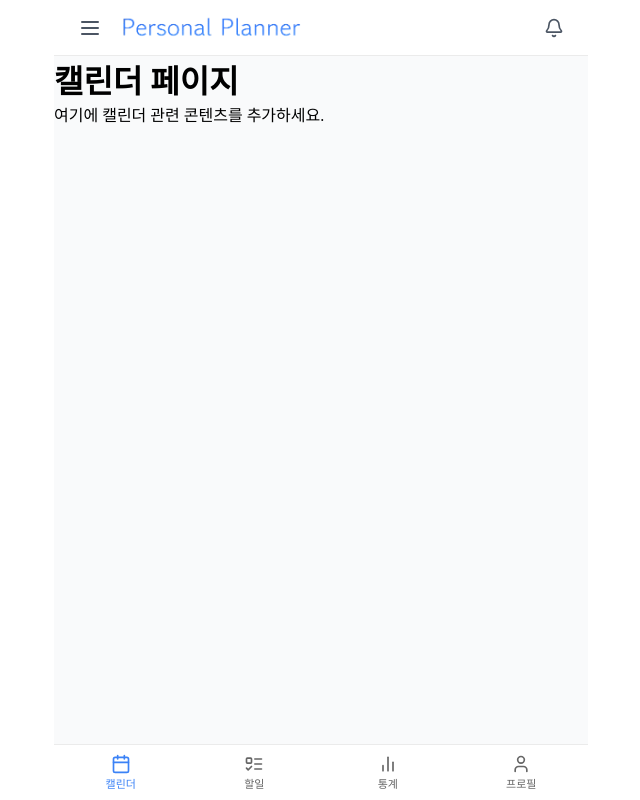
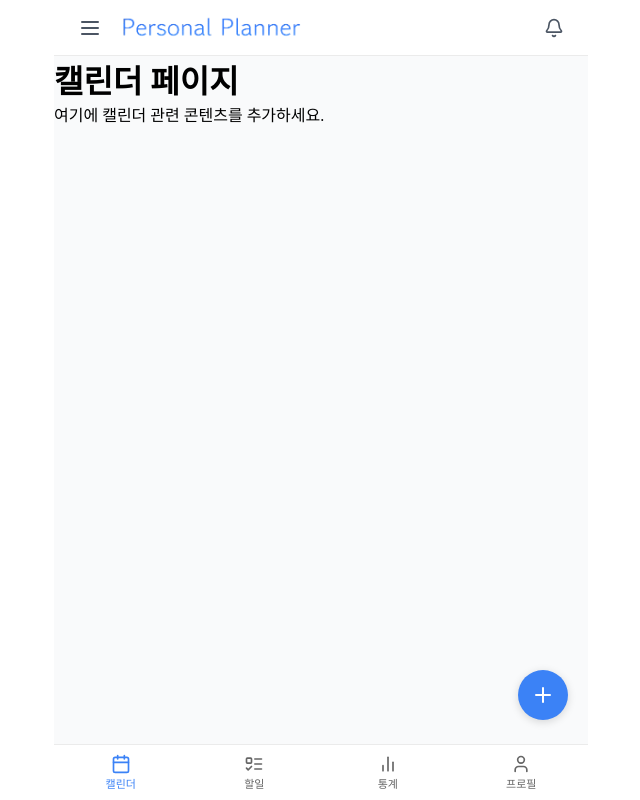
Before and after one commit to PG4-FinalProject/react-personal-planner, a React (Vite) app: page /calendar in a window 1280 px wide. Shown: the whole page, without its empty margins (319-959 px from the left). Built offline with nearby package versions, Linux system fonts and the light colour scheme.

Commit message:
feat: 플러스버튼 Content.tsx 내부로 삽입

```diff
--- a/src/components/common/PlusBtn.tsx
+++ b/src/components/common/PlusBtn.tsx
@@ -1,31 +1,43 @@
 import React from 'react';
-import { Plus } from 'lucide-react'; // 아이콘 임포트
-import { palette } from '../../styles/palette'; // 팔레트 임포트
+import styled from 'styled-components';
+import { Plus } from 'lucide-react';
+import { palette } from '../../styles/palette';
 
 interface PlusButtonProps {
-  onClick: () => void; // onClick prop의 타입 정의
+  onClick: () => void;
 }
+
+const StyledButton = styled.button`
+  background-color: ${palette.blue};
+  color: ${palette.white};
+  border: none;
+  border-radius: 50%;
+  padding: 10px;
+  cursor: pointer;
+  display: flex;
+  align-items: center;
+  justify-content: center;
+  width: 50px;
+  height: 50px;
+  box-shadow: 0 2px 8px rgba(0, 0, 0, 0.15);
+  transition:
+    transform 0.2s,
+    box-shadow 0.2s;
+
+  &:hover {
+    transform: scale(1.05);
+    box-shadow: 0 4px 12px rgba(0, 0, 0, 0.2);
+  }
+
+  &:active {
+    transform: scale(0.95);
+  }
+`;
 
 export const PlusButton: React.FC<PlusButtonProps> = ({ onClick }) => {
   return (
-    <button
-      onClick={onClick}
-      style={{
-        backgroundColor: palette.blue, // 팔레트의 파란색 사용
-        color: palette.white, // 아이콘 색상
-        border: 'none', // 테두리 없음
-        borderRadius: '50%', // 완전한 원형으로 만들기
-        padding: '10px', // 여백
-        cursor: 'pointer', // 커서 모양
-        display: 'flex', // 아이콘 정렬
-        alignItems: 'center', // 세로 정렬
-        justifyContent: 'center', // 가로 정렬
-        width: '50px', // 버튼 너비
-        height: '50px', // 버튼 높이
-        position: 'fixed', // 고정 위치
-      }}
-    >
-      <Plus color={palette.white} size={24} /> {/* 아이콘 */}
-    </button>
+    <StyledButton onClick={onClick}>
+      <Plus color={palette.white} size={24} />
+    </StyledButton>
   );
 };
--- a/src/components/layout/Content.tsx
+++ b/src/components/layout/Content.tsx
@@ -1,5 +1,7 @@
 import React from 'react';
 import styled from 'styled-components';
+import { useNavigate } from 'react-router-dom';
+import { PlusButton } from '../common/PlusBtn';
 import { palette } from '../../styles/palette';
 
 interface ContentProps {
@@ -15,10 +17,32 @@ const ContentWrapper = styled.div`
   padding-bottom: 56px;
   min-height: 100vh;
   background-color: ${palette.background};
+  position: relative; // PlusButton의 기준점이 되도록 설정
+`;
+
+// PlusButton의 위치를 잡아주는 컨테이너
+const ButtonWrapper = styled.div`
+  position: absolute; // ContentWrapper를 기준으로 위치 지정
+  bottom: 80px;
+  right: 20px;
+  z-index: 90;
 `;
 
 const Content: React.FC<ContentProps> = ({ children }) => {
-  return <ContentWrapper>{children}</ContentWrapper>;
+  const navigate = useNavigate();
+
+  const handleAddClick = () => {
+    navigate('/plans/create');
+  };
+
+  return (
+    <ContentWrapper>
+      {children}
+      <ButtonWrapper>
+        <PlusButton onClick={handleAddClick} />
+      </ButtonWrapper>
+    </ContentWrapper>
+  );
 };
 
 export default Content;
--- a/src/components/layout/MainLayout.tsx
+++ b/src/components/layout/MainLayout.tsx
@@ -5,7 +5,6 @@ import Header from './Header';
 import Footer from './Footer';
 import Content from './Content';
 import { palette } from '../../styles/palette';
-import { PlusButton } from '../common/PlusBtn';
 
 interface MainLayoutProps {
   children: React.ReactNode;
@@ -19,10 +18,6 @@ const LayoutWrapper = styled.div`
 
 const MainLayout: React.FC<MainLayoutProps> = ({ children }) => {
   const navigate = useNavigate();
-
-  const handleAddClick = () => {
-    navigate('/plans/create');
-  };
 
   const handlePageChange = (path: string) => {
     navigate(path);
@@ -43,7 +38,7 @@ const MainLayout: React.FC<MainLayoutProps> = ({ children }) => {
         onNotificationClick={handleNotificationClick}
       />
       <Content>{children}</Content>
-      <PlusButton onClick={handleAddClick} />
+
       <Footer onPageChange={handlePageChange} />
     </LayoutWrapper>
   );
```
